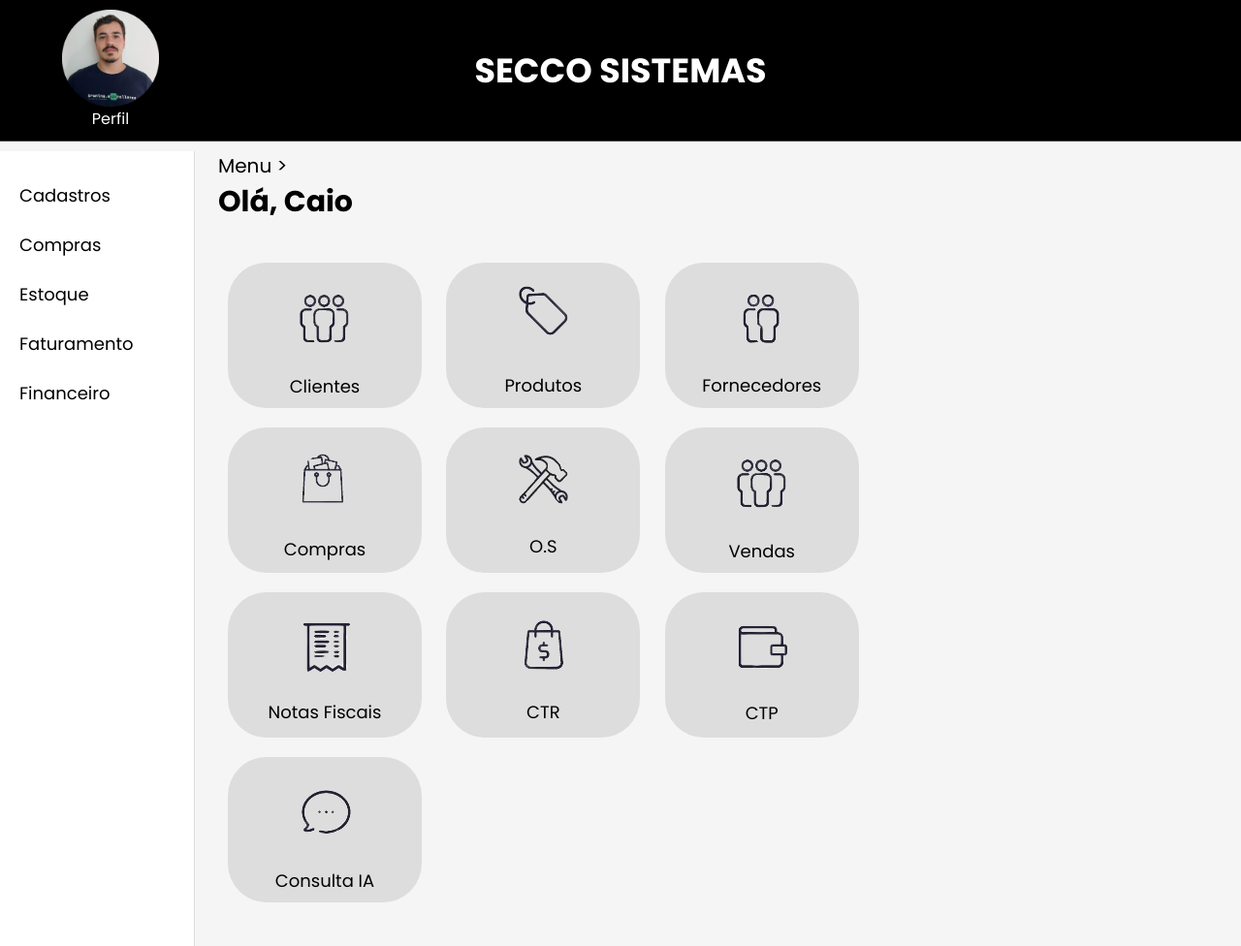
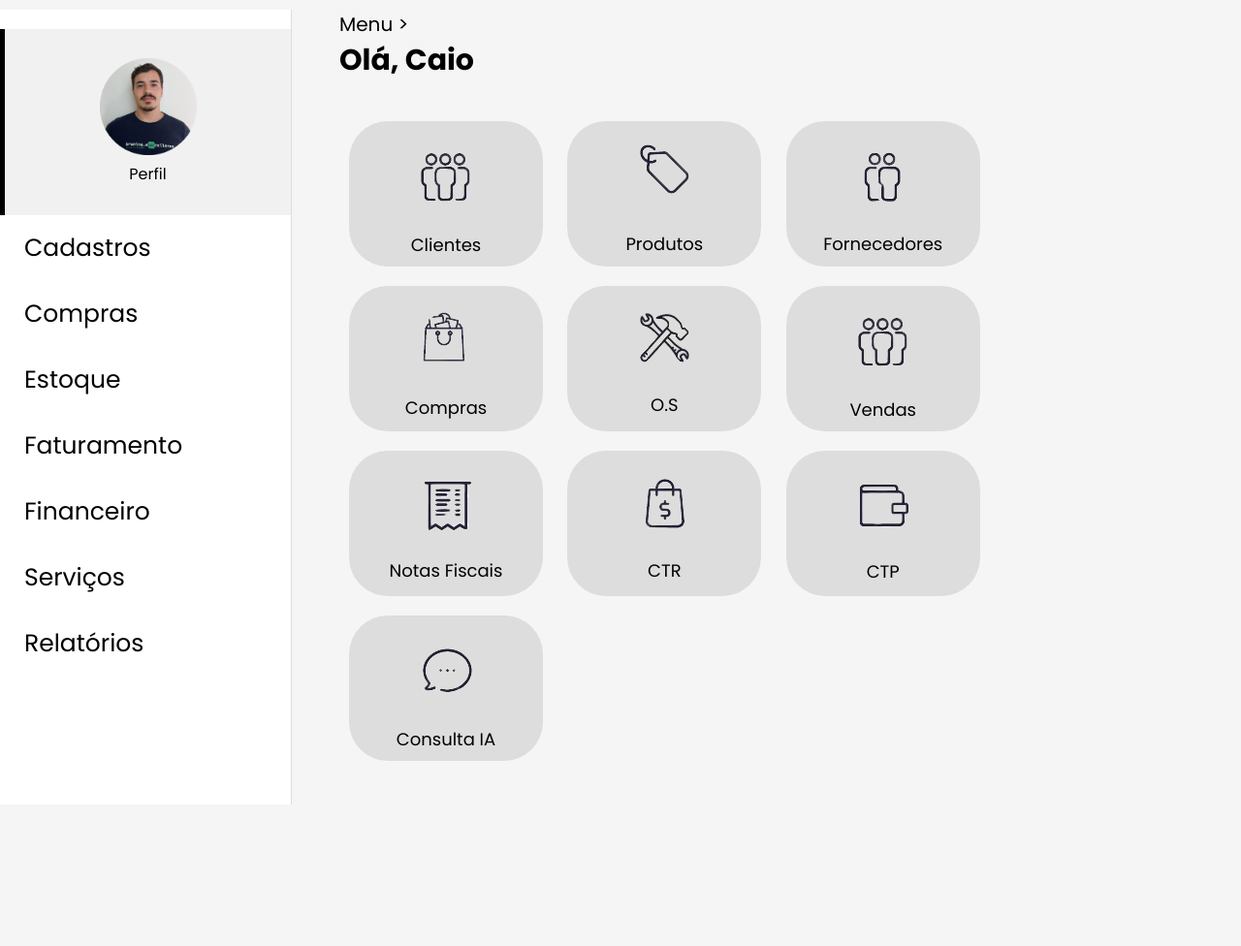
Before and after one commit to Caio-Secco/Sistema-operacional, a plain HTML site: page index.html in a window 1280 px wide. Shown: the whole page at 97% size. Drawn offline with Linux system fonts and the light colour scheme.

Commit message:
new-layout

```diff
--- a/index.html
+++ b/index.html
@@ -13,26 +13,21 @@
         rel="stylesheet">
 </head>
 
-<body>
+
 
 <header>
     <div class="container">
-            <div class="title">
-                <h1>SECCO SISTEMAS</h1>
-            </div>
-
-
-            <div class="user-menu">
-                <img src="./assets/image caio.png" alt="Perfil do usuário">
-                <p>Perfil</p>
-            </div>
-
-        </div>
 </header>
 
 <body>
 
     <div class="sidebar">
+        <div class="container-perfil">
+        <div class="sidebar-logo">
+            <img src="./assets/image caio.png" alt="Logo da empresa">
+            <p>Perfil</p>
+        </div>
+        </div>
         <div class="menu-item">
             Cadastros
             <div class="submenu">
@@ -70,6 +65,22 @@
                 <a href="./pages/pg.html">Movimento de Caixa</a>
                 <a href="#">Contas á Receber</a>
                 <a href="#">Contas á Pagar</a>
+            </div>
+        </div>
+        <div class="menu-item">
+            Serviços
+            <div class="submenu">
+                <a href="./pages/pg.html">....</a>
+                <a href="#">....</a>
+                <a href="#">....</a>
+            </div>
+        </div>
+        <div class="menu-item">
+            Relatórios
+            <div class="submenu">
+                <a href="./pages/pg.html">....</a>
+                <a href="#">....</a>
+                <a href="#">....</a>
             </div>
         </div>
     </div>
@@ -123,8 +134,6 @@
             </div>
     </section>
 
+    <script src="./script.js"></script>
+
 </body>
-
-
-
-</html>
--- a/style.css
+++ b/style.css
@@ -4,79 +4,11 @@
   padding: 0;
 }
 
-.container {
-    max-width: 1400px;
-    padding: 0 20px;
-    margin: 10px;
-}
-
 /* Estilos do cabeçalho*/
 
 header {
-  background-color: #000;
-  color: #fff;
-  padding: 10px 0;
-  border-bottom: 1px solid #444;
+  background-color: #000000;
 }
-
-.container {
-  max-width: 1200px;
-  margin: 0 auto;
-  width: 90%;
-  display: flex;
-  align-items: center;
-  justify-content: space-between;
-  position: relative;
-}
-
-/* Logo */
-.logo img {
-  height: 50px;
-}
-
-/* Título centralizado com position absolute */
-.title {
-  position: absolute;
-  left: 50%;
-  transform: translateX(-50%);
-  text-align: center;
-}
-
-.title h1 {
-  margin: 0;
-  font-size: 35px;
-  font-weight: bold;
-  color: #fff;
-
-}
-
-/* Ícone do menu do usuário */
-
-.user-menu {
-  display: flex;
-  flex-direction: column;
-  align-items: center;
-  margin-right: auto;
-}
-
-.user-menu img {
-  width: 100px;
-  height: 100px;
-  cursor: pointer;
-  transition: transform 0.2s;
-  object-fit: cover;
-}
-
-.user-menu img:hover {
-  transform: scale(1.1);
-}
-
-
-
-.user-menu p{
-    text-align: center;
-}
-
 
 /* BODY */
 
@@ -86,24 +18,51 @@ body {
   background: #f5f5f5;
 }
 
+.container-perfil {
+  background-color: #f1f1f1;
+  margin: 0px;
+  margin-top: 0px;
+  padding: 10px;
+  border-left: solid 2px;
+  border-width: 5px;
+}
+
+.sidebar-logo {
+  text-align: center;
+  padding: 20px 10px;
+  transition: transform 0.2s;
+}
+
+.sidebar-logo:hover {
+  transform: scale(1.1);
+}
+
+.sidebar-logo img {
+  width: 100px;
+  height: auto;
+  max-width: 80%;
+  border-radius: 10px;
+}
+
+
 .sidebar {
-  width: 200px;
+  width: 300px;
   background: #ffffff;
   height: 100vh;
   position: fixed;
   border-right: 1px solid #ddd;
   padding-top: 20px;
-  margin-top: 10px;
+
 }
 
 .menu-item {
-  padding: 12px 20px;
+  padding: 15px 25px;
   cursor: pointer;
   display: flex;
   align-items: center;
   transition: background-color 0.3s;
   position: relative;
-  font-size: 18px;
+  font-size: 25px;
 }
 
 .menu-item:hover {
@@ -119,7 +78,7 @@ body {
   padding: 10px 0;
   border-radius: 8px;
   display: none;
-  box-shadow: 0 2px 10px rgba(0,0,0,0.2);
+  box-shadow: 0 2px 10px rgba(0, 0, 0, 0.2);
   min-width: 200px;
   z-index: 10;
 }
@@ -140,6 +99,9 @@ body {
   display: block;
 }
 
+
+
+
 /* CSS DOS ICONES */
 
 .inicio {
@@ -150,9 +112,13 @@ body {
 
 /* Botões */
 
+.inicio {
+  margin-left: 350px;
+}
+
 button {
-    width: 200px;                    /* largura fixa */
-    height: 150px;                   /* altura fixa */
+  width: 200px;
+  height: 150px;
   background-color: #ddd;
   border: none;
   font-size: 18px;
@@ -179,10 +145,6 @@ footer {
   background-color: #000;
   color: #fff;
   padding-top: 50px;
-}
-
-footer .container {
-    margin: 0 auto;
 }
 
 .newsletter-footer {
```
Also changed, not shown: script.js (added). Lines whose indentation alone changed are shown as unchanged.
